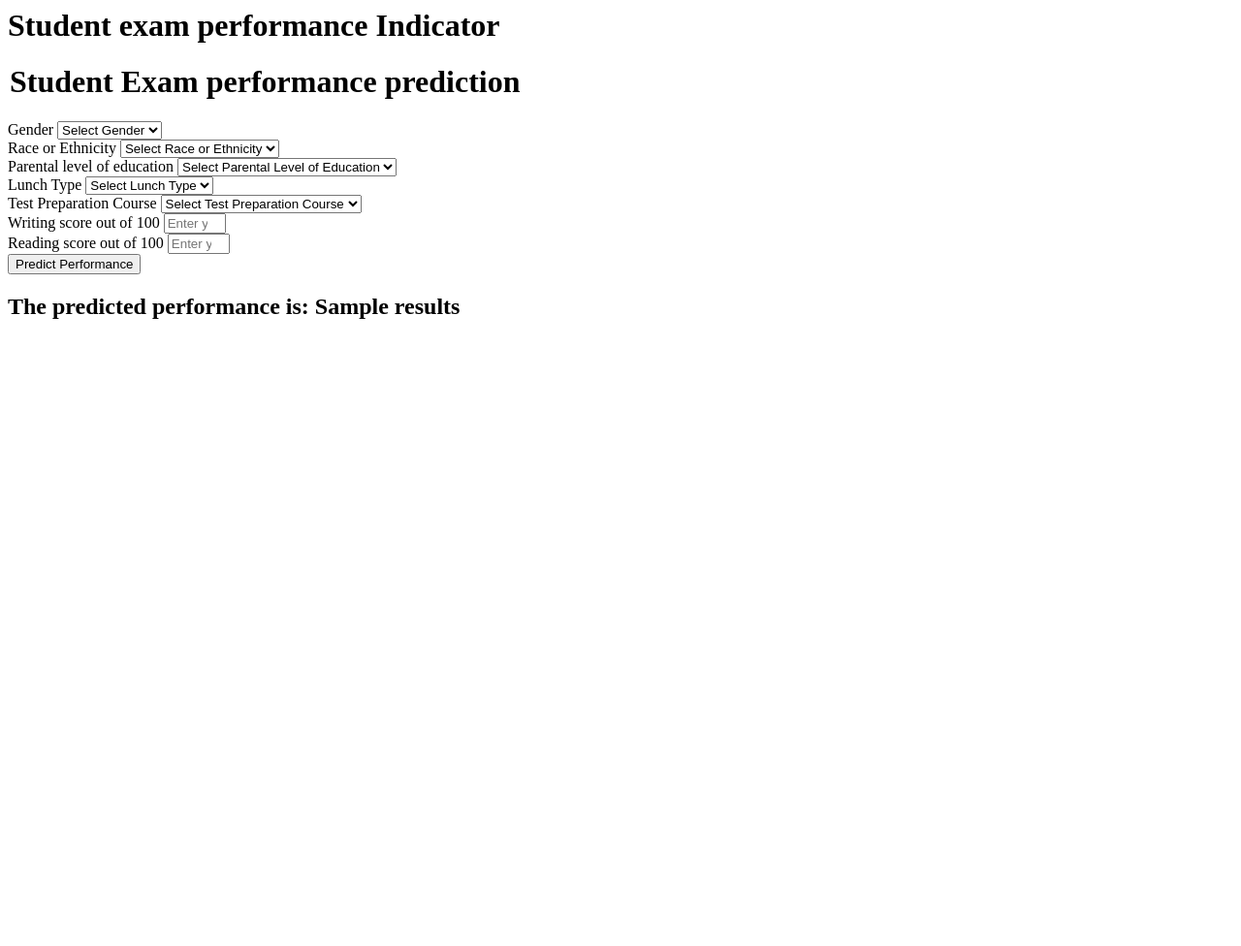
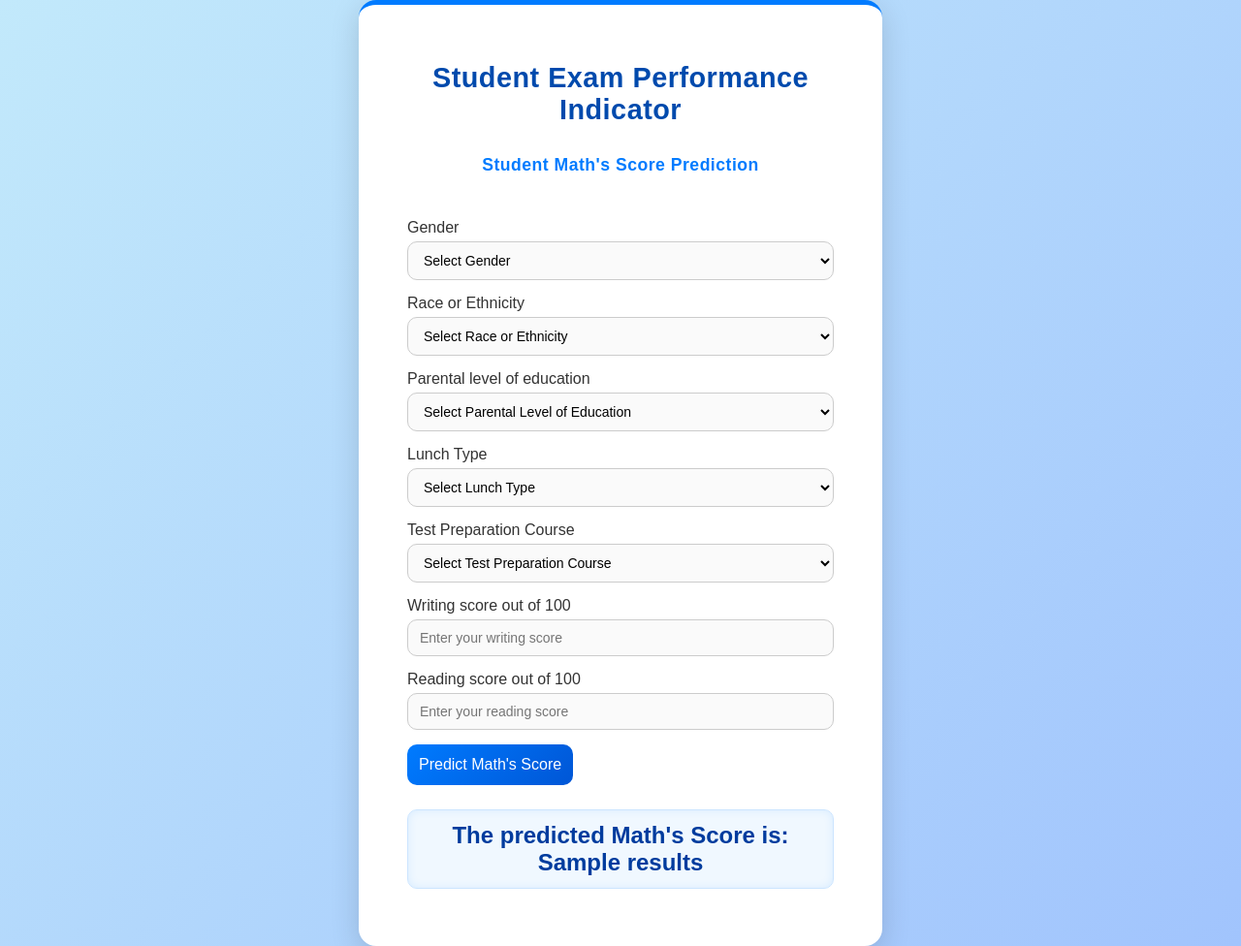
Before and after one commit to AbhayJaiswalgit/mlproject, a Flask app: template templates/home.html in a window 1280 px wide. Shown: the whole page at 97% size. Before the commit the page ends 329 px from the top, so only its background shows below. Run offline with Flask 3, Linux system fonts and the light colour scheme; the template is opened without the code that fills it: most values are stand-ins (such as "Sample title", 1, 10 or a date in 2020).

Commit message:
Updated /predictdata route, removed index.html, added style.css, updated home.html

```diff
--- a/main.py
+++ b/main.py
@@ -1,4 +1,4 @@
-from flask import Flask,request, render_template
+from flask import Flask,request, render_template, redirect
 import numpy as np
 import pandas as pd
 
@@ -11,7 +11,7 @@ app=application
 
 @app.route('/')
 def index():
-    return render_template('index.html')
+    return redirect('/predictdata')
 
 @app.route('/predictdata', methods=['GET','POST'])
 def predict_datapoint():
--- /dev/null
+++ b/static/style.css
@@ -0,0 +1,142 @@
+/* 🎓 Academic Dashboard Feel */
+body {
+  font-family: "Poppins", sans-serif;
+  background: linear-gradient(135deg, #c2e9fb, #a1c4fd);
+  margin: 0;
+  padding: 0;
+  min-height: 100vh;
+  display: flex;
+  justify-content: center;
+  align-items: center;
+  color: #333;
+}
+
+/* 📦 Main Card */
+.login {
+  background: #ffffff;
+  padding: 40px 50px;
+  border-radius: 18px;
+  box-shadow: 0 8px 30px rgba(0, 0, 0, 0.15);
+  width: 440px;
+  max-width: 90%;
+  transition: all 0.3s ease;
+  border-top: 5px solid #007bff;
+}
+
+.login:hover {
+  transform: translateY(-3px);
+  box-shadow: 0 12px 40px rgba(0, 0, 0, 0.25);
+}
+
+/* 🧾 Title */
+.login h1 {
+  text-align: center;
+  color: #004aad;
+  margin-bottom: 10px;
+  font-size: 1.8rem;
+  letter-spacing: 0.5px;
+}
+
+legend {
+  text-align: center;
+  color: #007bff;
+  font-size: 1.1rem;
+  margin-bottom: 20px;
+  font-weight: 600;
+}
+
+/* 🧠 Form Fields */
+form {
+  display: flex;
+  flex-direction: column;
+  gap: 15px;
+}
+
+label {
+  font-weight: 500;
+  color: #333;
+  margin-bottom: 5px;
+  display: block;
+}
+
+select,
+input[type="number"] {
+  width: 100%;
+  padding: 10px 12px;
+  border: 1.5px solid #ccc;
+  border-radius: 10px;
+  font-size: 14px;
+  background-color: #fafafa;
+  transition: all 0.3s ease;
+}
+
+select:focus,
+input[type="number"]:focus {
+  border-color: #007bff;
+  background-color: #fff;
+  outline: none;
+  box-shadow: 0 0 0 3px rgba(0, 123, 255, 0.2);
+}
+
+/* 🔘 Predict Button */
+.btn-primary {
+  background: linear-gradient(135deg, #007bff, #0056d6);
+  color: white;
+  border: none;
+  padding: 12px;
+  border-radius: 10px;
+  cursor: pointer;
+  font-size: 16px;
+  font-weight: 500;
+  transition: all 0.3s ease;
+}
+
+.btn-primary:hover {
+  background: linear-gradient(135deg, #0056d6, #003c9e);
+  transform: translateY(-2px);
+}
+
+/* 📊 Prediction Result */
+h2 {
+  text-align: center;
+  background: #f0f8ff;
+  padding: 12px;
+  border-radius: 10px;
+  color: #003c9e;
+  font-weight: 600;
+  margin-top: 25px;
+  border: 1px solid #cce5ff;
+  box-shadow: inset 0 0 10px rgba(0, 123, 255, 0.1);
+}
+
+/* 🪄 Subtle Fade Animation */
+@keyframes fadeIn {
+  from {
+    opacity: 0;
+    transform: translateY(10px);
+  }
+  to {
+    opacity: 1;
+    transform: translateY(0);
+  }
+}
+
+.login {
+  animation: fadeIn 0.6s ease-in-out;
+}
+
+/* 📱 Responsive Layout */
+@media (max-width: 500px) {
+  .login {
+    padding: 25px 30px;
+    width: 90%;
+  }
+
+  .login h1 {
+    font-size: 1.5rem;
+  }
+
+  legend {
+    font-size: 1rem;
+  }
+}
--- a/templates/home.html
+++ b/templates/home.html
@@ -1,11 +1,21 @@
 <html>
+  <head>
+    <meta charset="UTF-8" />
+    <meta name="viewport" content="width=device-width, initial-scale=1.0" />
+    <title>Student Maths Exam Performance Indicator</title>
+    <link
+      rel="stylesheet"
+      href="{{ url_for('static', filename='style.css') }}"
+    />
+  </head>
+
   <body>
     <div class="login">
-      <h1>Student exam performance Indicator</h1>
+      <h1>Student Exam Performance Indicator</h1>
 
       <form action="{{ url_for('predict_datapoint') }}" method="post">
         <h1>
-          <legend>Student Exam performance prediction</legend>
+          <legend>Student Math's Score Prediction</legend>
         </h1>
         <div class="mb-3">
           <label class="form-label">Gender</label>
@@ -122,14 +132,14 @@
         <div class="mb-3">
           <input
             type="submit"
-            value="Predict Performance"
+            value="Predict Math's Score"
             class="btn btn-primary"
             required
           />
         </div>
       </form>
 
-      <h2>The predicted performance is: {{ results }}</h2>
+      <h2>The predicted Math's Score is: {{ results }}</h2>
     </div>
   </body>
 </html>
--- a/templates/index.html
+++ /dev/null
@@ -1 +0,0 @@
-<h1>Welcome to the home page</h1>
```
